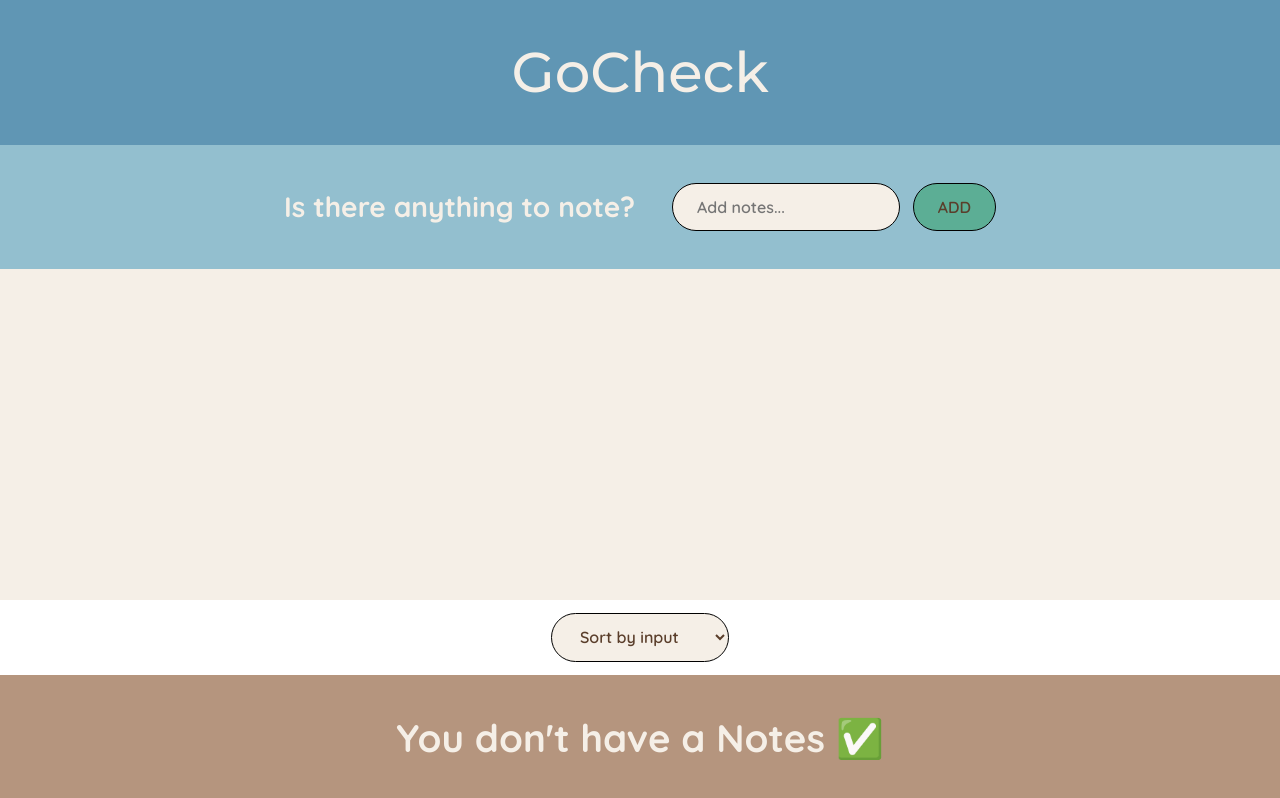
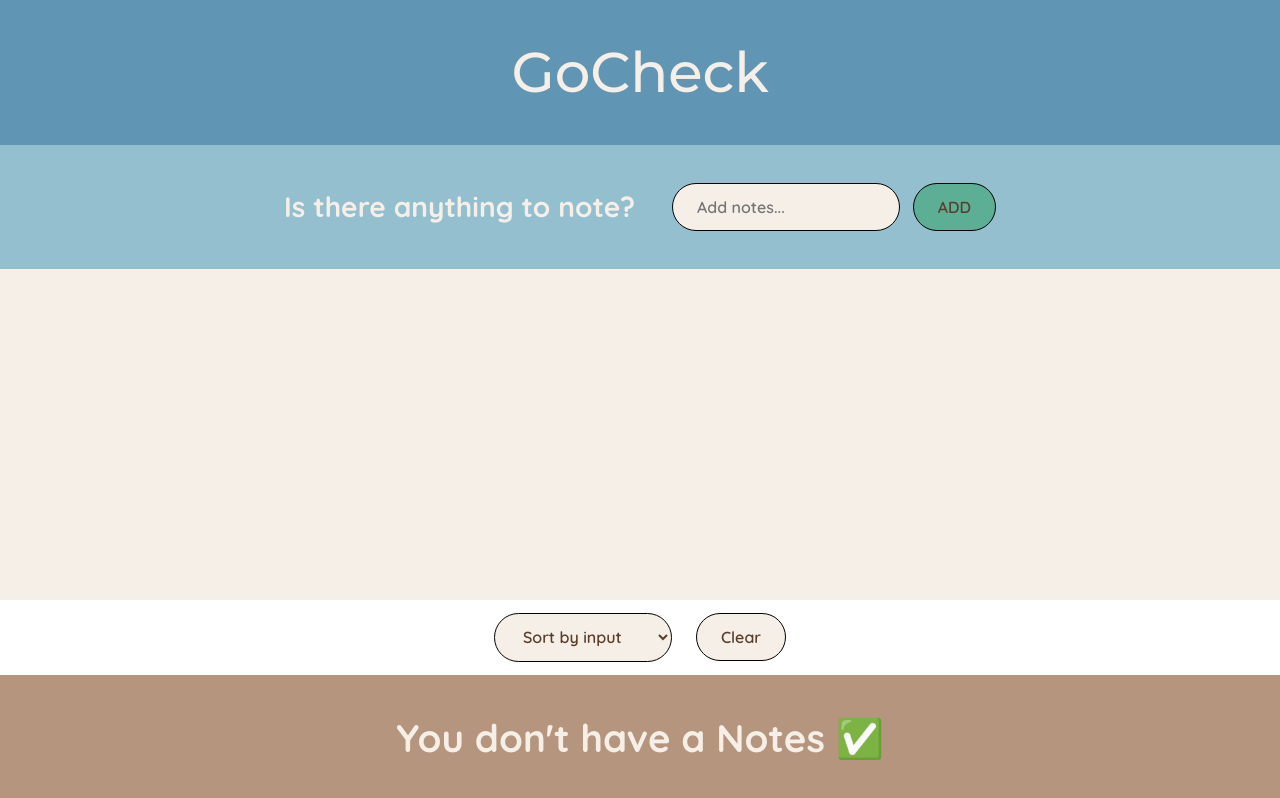
Before and after one commit to luthfizone/gocheck, a React (Vite) app: page / in a window 1280 px wide. Built offline with nearby package versions, Linux system fonts and the light colour scheme.

Commit message:
feat: add button clear to clear all data

```diff
--- a/src/App.jsx
+++ b/src/App.jsx
@@ -36,6 +36,14 @@ function App() {
     setSortBy(e.target.value);
   }
 
+  function handleClearData() {
+    const confirm = window.confirm("Are you sure want to delete the notes?");
+
+    if (confirm) {
+      setNotes([]);
+    }
+  }
+
   return (
     <div className="app-container">
       <Logo />
@@ -46,13 +54,17 @@ function App() {
         onHandleToggleDone={handleToggleDone}
         sortBy={sortBy}
       />
-      <Select sortBy={sortBy} onSortBy={handleSortBy} />
+      <Select
+        sortBy={sortBy}
+        onSortBy={handleSortBy}
+        onClearData={handleClearData}
+      />
       <Stats items={notes} />
     </div>
   );
 }
 
-function Select({ sortBy, onSortBy }) {
+function Select({ sortBy, onSortBy, onClearData }) {
   return (
     <div className="actions">
       <select value={sortBy} onChange={onSortBy}>
@@ -60,6 +72,9 @@ function Select({ sortBy, onSortBy }) {
         <option value="title">Sort by title</option>
         <option value="status">Sort by status</option>
       </select>
+      <button className="btn-clear" onClick={() => onClearData()}>
+        Clear
+      </button>
     </div>
   );
 }
--- a/src/index.css
+++ b/src/index.css
@@ -131,6 +131,16 @@ form button:hover {
   margin: 0 auto;
 }
 
+.btn-clear {
+  margin-left: 1.5rem;
+}
+
+.btn-clear:hover {
+  background-color: red;
+  color: white;
+  border: none;
+}
+
 /* Stats */
 .stats {
   background-color: #b5957e;
```
